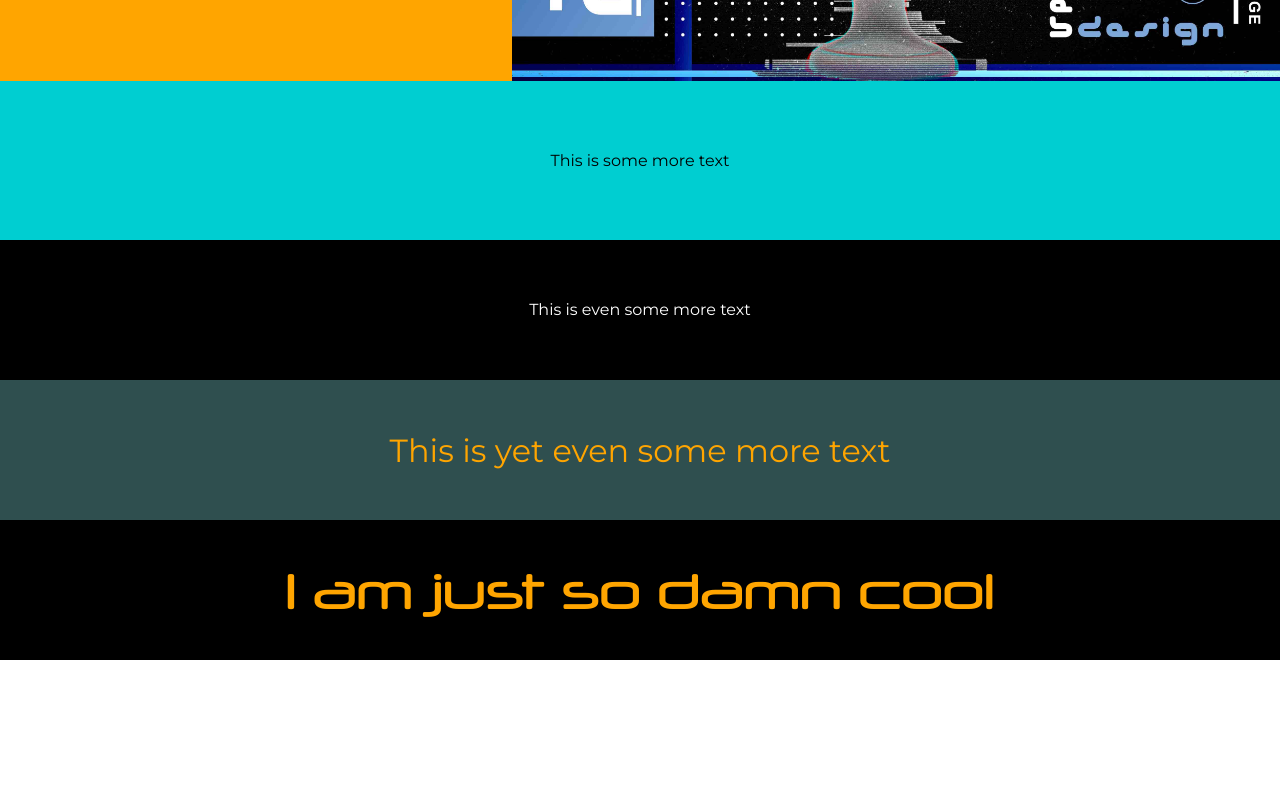
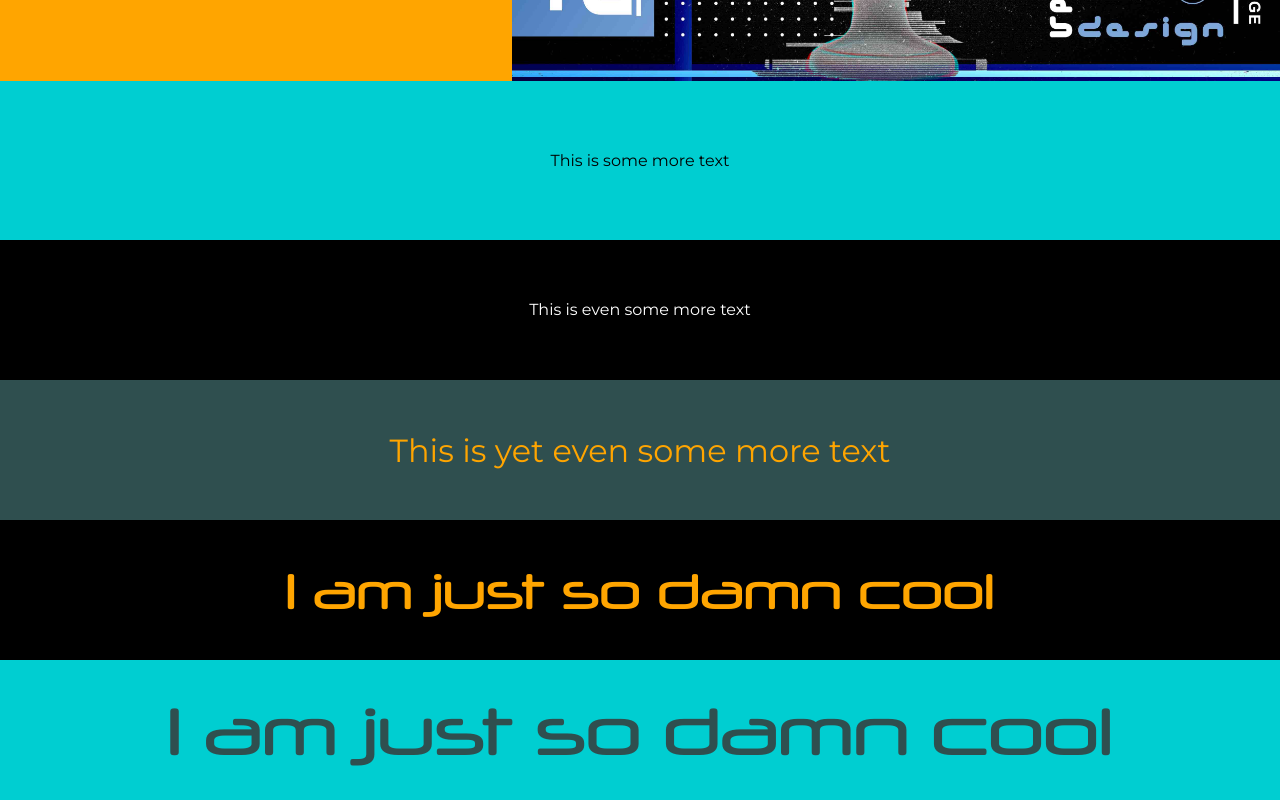
Before and after one commit to takanbi/WEBD1125, a plain HTML site: page week2/index.html in a window 1280 px wide. Shown: the part 511-1311 px from the top of the page. Before the commit the page ends 1171 px from the top, so only its background shows below. Drawn offline with Linux system fonts and the light colour scheme.

Commit message:
minor tweaks

```diff
--- a/week2/css/style.scss
+++ b/week2/css/style.scss
@@ -125,6 +125,19 @@
         // font-weight: bold;
         font-size: 3em;
     }
+// section#sect5 ends here/////////////////////////
+    section#sect6 {
+        background-color: darkturquoise;
+        color: rgb(47, 79, 79);
+        height: 140px;
+        position: relative;
+        line-height: 140px;
+        text-align: center;
+        font-family: pirulen;
+        font-family: neuropol;
+        // font-weight: bold;
+        font-size: 4em;
+    }
 
   }
 }
--- a/week2/index.html
+++ b/week2/index.html
@@ -52,6 +52,9 @@
       <section id="sect5">
         I am just so damn cool
       </section>
+      <section id="sect6">
+        I am just so damn cool
+      </section>
     </main>
   </div>
 </body>
```
Also changed, not shown: week2/css/style.css, 1 other file.
